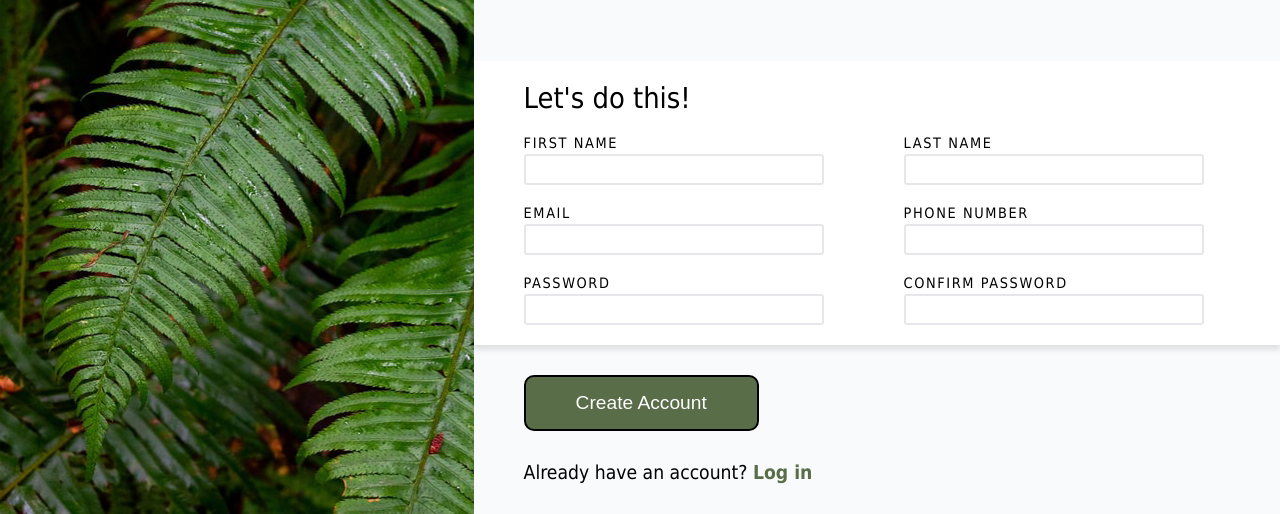
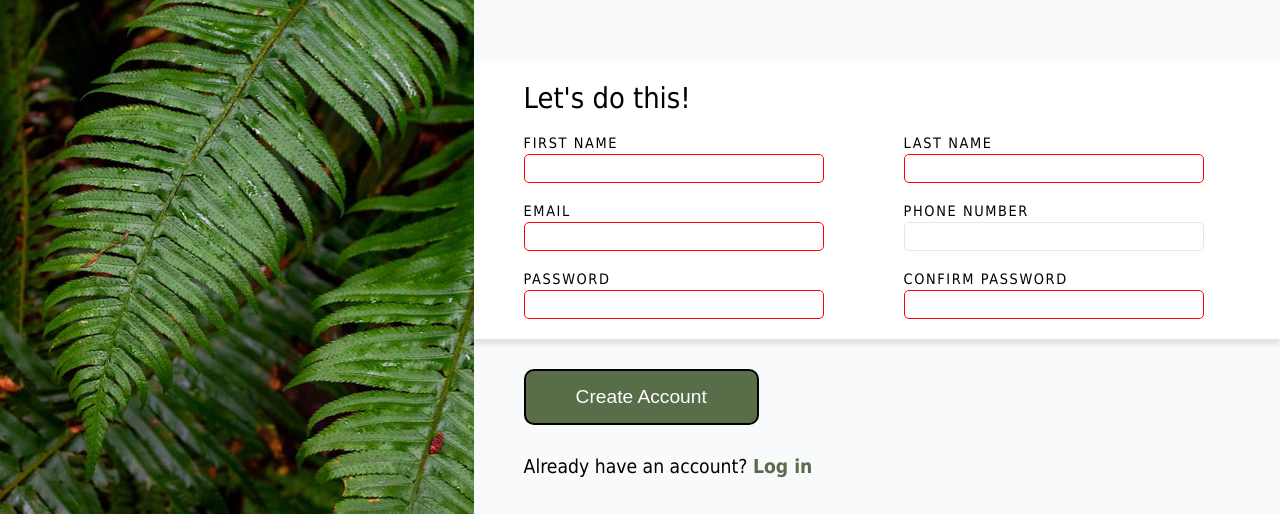
Before and after one commit to alanslc/odin-signup, a plain HTML site: page index.html in a window 1280 px wide. Shown: the part 286-800 px from the top of the page. Drawn offline with Linux system fonts and the light colour scheme.

Commit message:
Change input border width and color when invalid

```diff
--- a/css/style.css
+++ b/css/style.css
@@ -96,12 +96,17 @@ body {
    font-size: 1.1rem;
    border-color: #E5E7EB;
    border-style: solid;
-   border-radius: 3px;
+   border-width: 1px;
+   border-radius: 5px;
    padding: 3px 8px;
 }
 
 .form-area input:focus {
    box-shadow: 4px 4px 4px rgba(0, 0, 0, 0.25);
+}
+
+.form-area input:invalid {
+   border-color: red;
 }
 
 button {
--- a/index.html
+++ b/index.html
@@ -8,6 +8,8 @@
    <title>Document</title>
    <link rel="stylesheet" href="css/style.css">
 </head>
+
+<script src="scripts/script.js"></script>
 
 <body>
    <div class="container">
@@ -27,7 +29,7 @@
          </div>
          <div class="let-do-this">Let's do this!</div>
          <div class="form-area">
-            <form action="#">
+            <form action="#" id="form">
                <div class="field-set">
                   <div class="input-set">
                      <label for="fn" class="label">First Name</label>
@@ -57,7 +59,7 @@
             </form>
          </div>
          <div class="action-area">
-            <button id="submit" class="submit-button" onClick="checkForm();">Create Account</button>
+            <button type="submit" id="submit" class="submit-button" form="form">Create Account</button>
             <div class="login">Already have an account? <a href="#">Log in</a></div>
          </div>
       </div>
```
Also changed, not shown: scripts/script.js (added).
